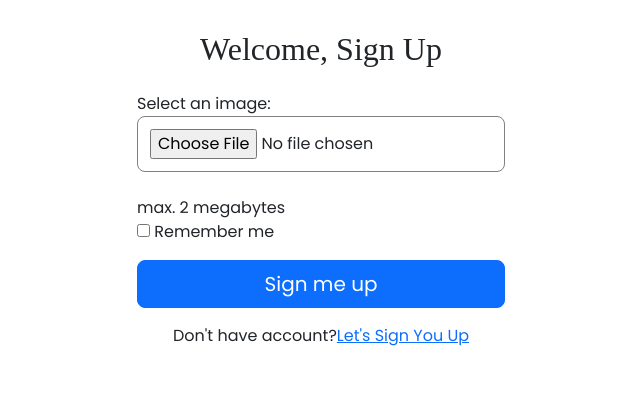
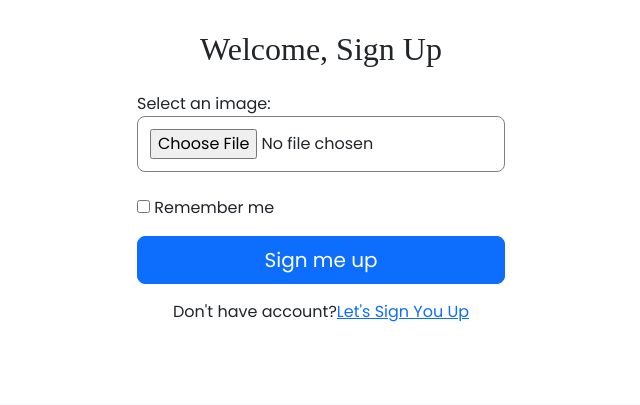
Before and after one commit to deepconclusions/plant-disease-detector-frontend, a Django app: template accounts/templates/accounts/signup.html in a window 1280 px wide. Shown: the part 206-611 px from the top of the page, without its empty margins (319-959 px from the left). Run offline with Django 4.2, Linux system fonts and the light colour scheme; the template is opened without the code that fills it: values that come from a table or form of the project are taken from there, others are empty; some libraries are stand-ins or nearby versions; some web fonts are replaced.

Commit message:
fetched pythonanywhere

```diff
--- a/accounts/templates/accounts/signup.html
+++ b/accounts/templates/accounts/signup.html
@@ -1,4 +1,12 @@
 {% extends 'plants/base.html' %} {% block content %}
+<style>
+.helptext {
+    display: none;
+}
+.errorlist {
+    color: orangered;
+}
+</style>
 <section class="p-2 p-md-5 mx-md-5">
   <div class="p-3">
     <h2 class="text-center">Welcome, Sign Up</h2>
--- a/predictor/templates/predictor/select.html
+++ b/predictor/templates/predictor/select.html
@@ -51,7 +51,7 @@
           </div>
         </div>
       </a>
-      <a href="upload_image/pepper" class="col text-decoration-none text-dark">
+      <!--a href="upload_image/pepper" class="col text-decoration-none text-dark">
         <div class="card shadow-sm">
           <img
             src = "{% static 'deep/pepper_leaf.JPG' %}"
@@ -73,7 +73,7 @@
             </p>
           </div>
         </div>
-      </a>
+      </a -->
     </div>
   </div>
 </div>
```
Also changed, not shown: db.sqlite3, media/media/images/1.png (added), media/media/images/Andrewf.png (added), media/media/images/download.jpeg (added), media/media/images/element5-digital-z6i_UCBuu5Q-unsplash.jpg (added), media/media/images/potato-blight.jpg (added).
